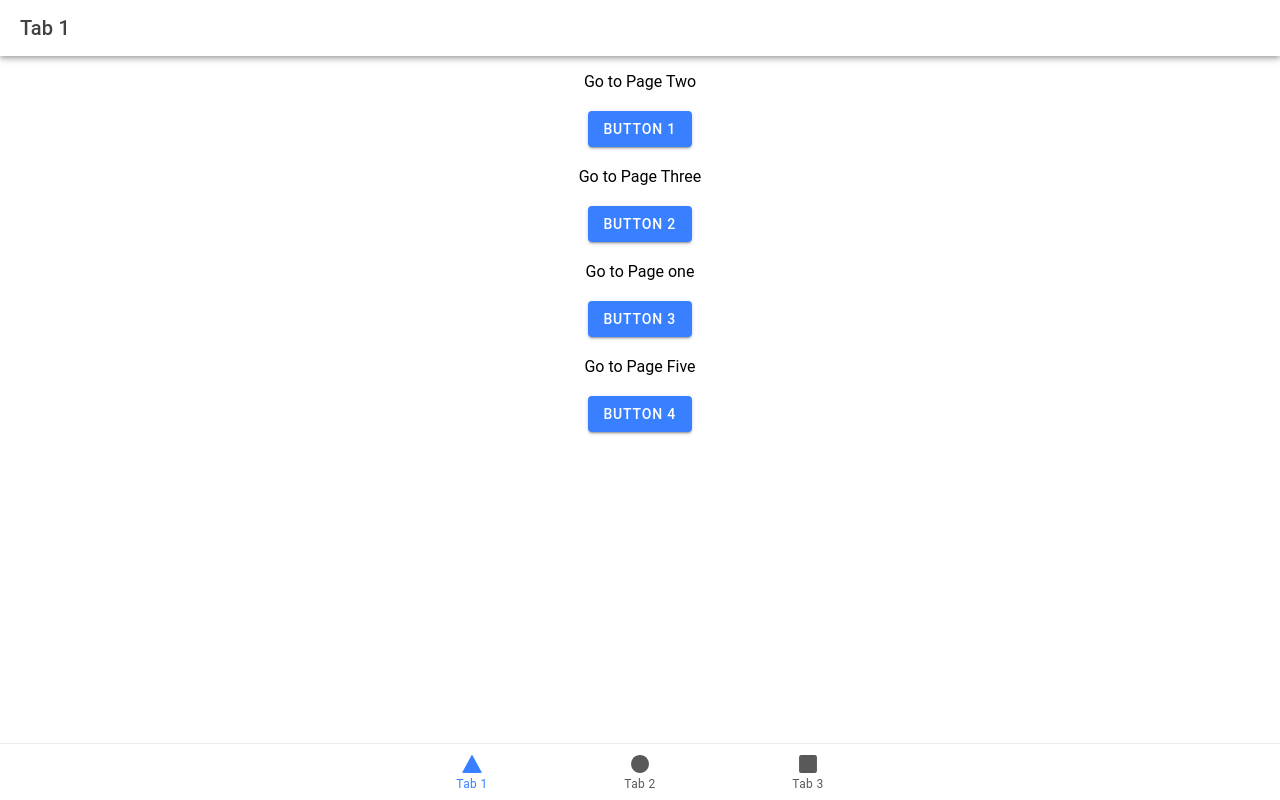
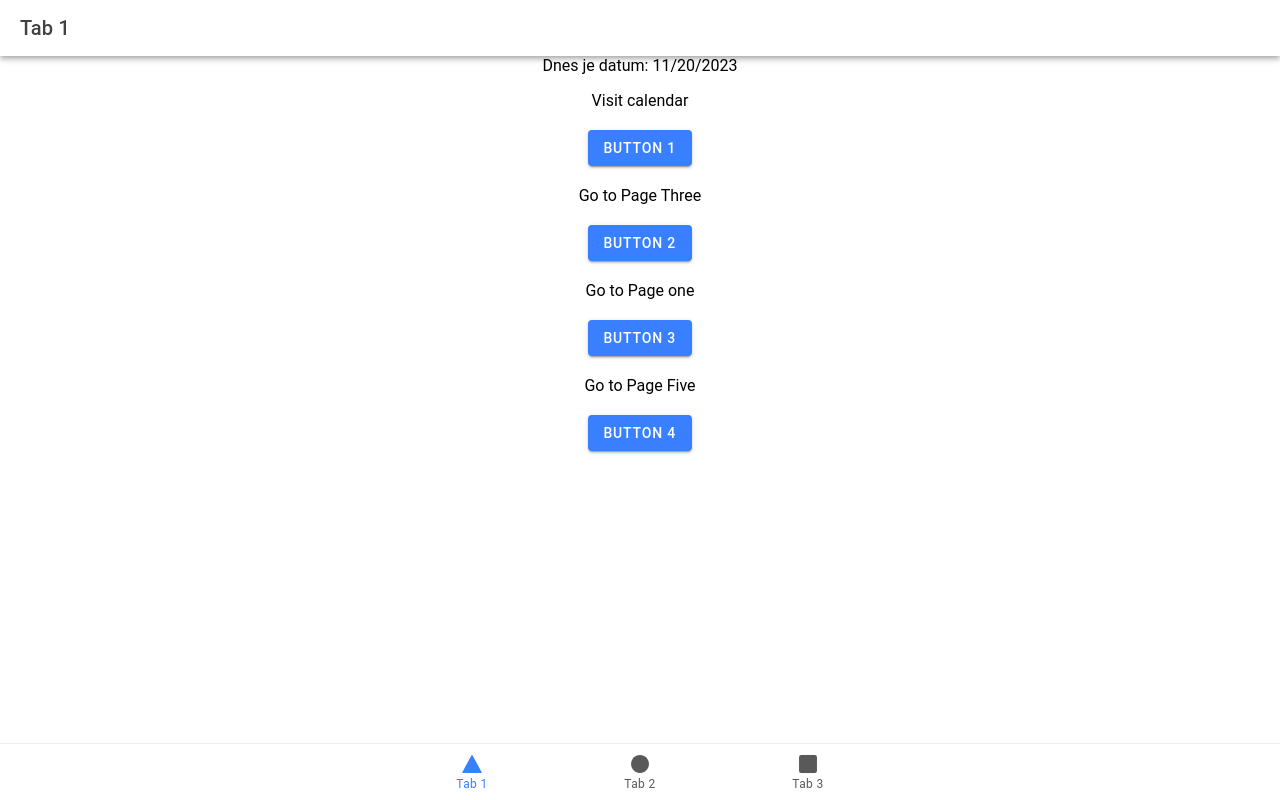
Before and after one commit to Airse002/ionic-ap-iuse, a React (Vite) app: page /tab1 in a window 1280 px wide. Built offline with nearby package versions, Linux system fonts and the light colour scheme.

Commit message:
adding the date

```diff
--- a/src/pages/Tab1.tsx
+++ b/src/pages/Tab1.tsx
@@ -1,8 +1,13 @@
 import React from 'react';
-import { IonContent, IonHeader, IonPage, IonTitle, IonToolbar, IonButton } from '@ionic/react';
+import { IonContent, IonHeader, IonPage, IonTitle, IonToolbar, IonButton, IonLabel } from '@ionic/react';
 import './Tab1.css';
 
 const Tab1: React.FC = () => {
+
+  const currentDate = new Date();
+  const formattedDate = currentDate.toLocaleDateString();
+
+
   return (
     <IonPage>
       <IonHeader>
@@ -12,8 +17,11 @@ const Tab1: React.FC = () => {
       </IonHeader>
       <IonContent fullscreen className="ion-text-center ion-justify-content-center">
         {/* First Button */}
+
+
         <div className="button-container">
-          <p>Go to Page Two</p>
+        <IonLabel>Dnes je datum: {formattedDate}</IonLabel>
+          <p> Visit calendar </p>
           <IonButton routerLink="/tab2">Button 1</IonButton>
         </div>
 
```
